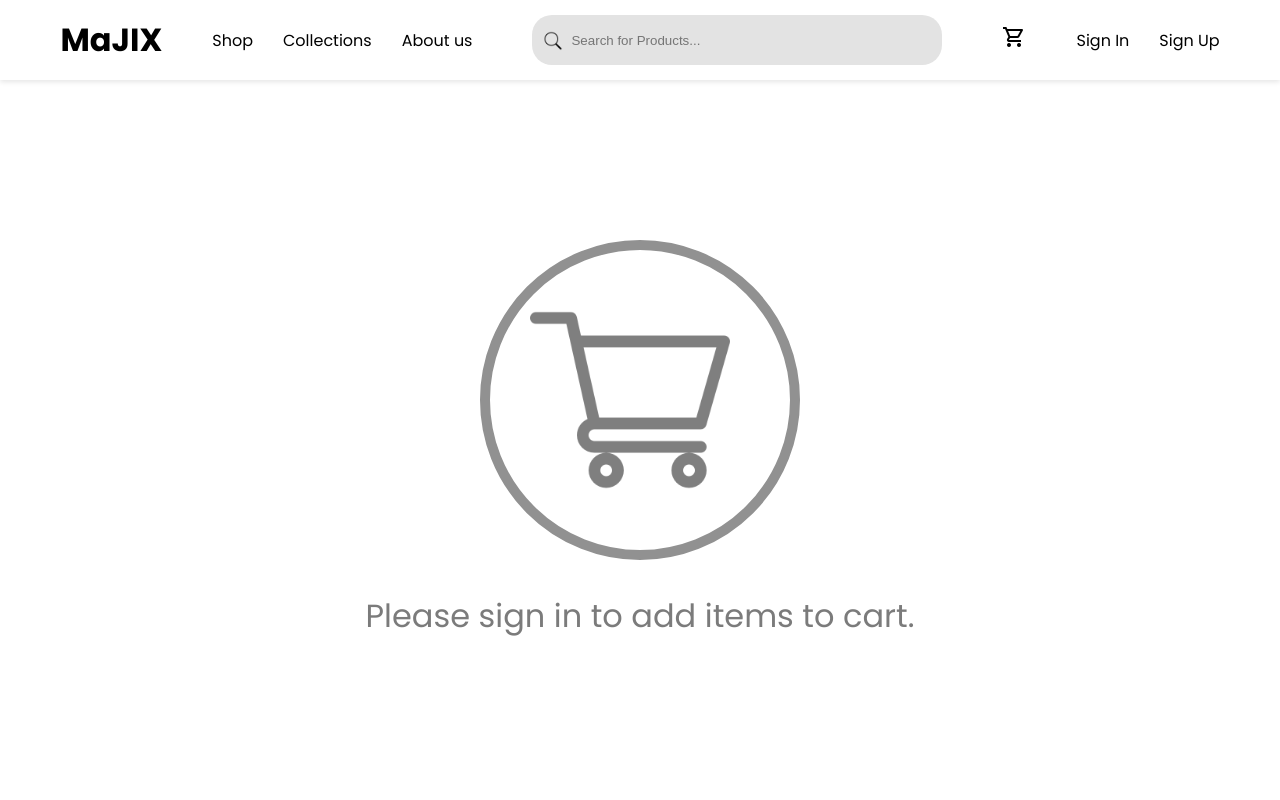
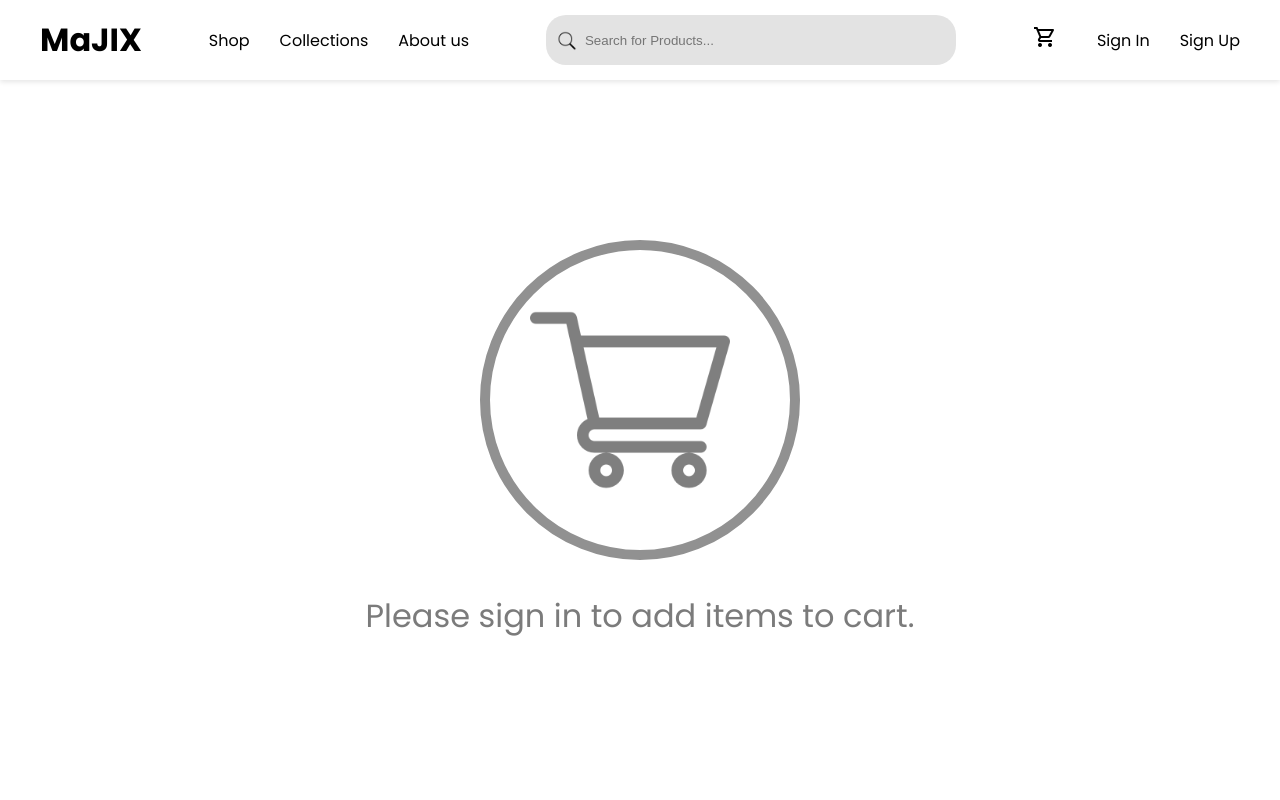
Before and after one commit to KennyDevz/MaJIX-Web-App, a React (Create React App) app in the folder frontend/: page /Cart in a window 1280 px wide. Shown: the top 800 px of the page. Built offline with nearby package versions, Linux system fonts and the light colour scheme.

Commit message:
frontend feature(nav_bar): modify navbar spacing

```diff
--- a/frontend/src/components/cart/cart_item.js
+++ b/frontend/src/components/cart/cart_item.js
@@ -87,11 +87,10 @@ export default function CartItem(props) {
           </CardContent>
           <Box sx={{ display: 'flex', flexDirection: 'column', alignItems: 'flex-end', justifyContent: 'space-between', height: '124px', pr: 1 }}>
             {/* Remove button at the top */}
-            <Button variant="text" sx={{ textTransform: 'none', color: 'text.primary', alignSelf: 'flex-end' , marginBottom:'20px'}}>
-              <IconButton size="small">
+              <IconButton size="small" variant="text" sx={{ textTransform: 'none', color: 'text.primary', alignSelf: 'flex-end' , marginBottom:'20px'}}>
                 <DeleteIcon sx={{ color: 'red' }} />
               </IconButton>
-            </Button>
+
             {/* Add/Subtract controls at the bottom */}
             <Box sx={{ display: 'flex', alignItems: 'center', gap: 1 , border:'1px', padding:'1px 8px', borderRadius:'15px', backgroundColor:'#F0F0F0'}}>
               <IconButton size="small" onClick={handleRemove}>
--- a/frontend/src/components/nav_bar.js
+++ b/frontend/src/components/nav_bar.js
@@ -6,7 +6,7 @@ import { UserContext } from "../context/UserContext"
 import { useContext, useEffect, useState } from "react"
 import SignInForm from "../components/user/sign_in_form"
 
-
+// version 2
 function NavBar(){
     const { user, setUser } = useContext(UserContext);
     const [showDropDown, setShowDropDown] = useState(false)
@@ -32,6 +32,8 @@ function NavBar(){
 
 
              <SearchBar/>
+
+            <div className="user">
             <Link to="/Cart" className="route-link">
                 <img src={CartIcon} alt="cart-icon"/>
             </Link>
@@ -55,7 +57,6 @@ function NavBar(){
                     <Link to="/Profile" className="route-link">Profile</Link>
                 </div>
                 )}
-
                 </div>
                 ):(
                 <ul className="user-links">
@@ -64,7 +65,7 @@ function NavBar(){
                 </ul>
 
             )}
-
+            </div>
 
             {showSignIn && (<SignInForm onClose={closeSignIn}/>)}
 
--- a/frontend/src/pages/cart.js
+++ b/frontend/src/pages/cart.js
@@ -44,7 +44,7 @@ export default function Cart() {
   if (loading) return <p>Loading cart...</p>;
   if (error) return <p>Error: {error}</p>;
 
-  return (<div style={{height: `calc(100vh - 80px)`,}}>
+  return (<div style={{height: `calc(100vh - 80px)`,overflowY:'auto'}}>
     {/* // Main Page Wrapper:
     // Added this Box to control the side padding to match checkout.js */}
     { !user ? (
@@ -80,7 +80,7 @@ export default function Cart() {
             }}
           >
             {/* This Box will contain the list of cart items */}
-            <Box sx={{ flex: 2, display: 'flex', flexDirection: 'column', gap: 2, width: '100%' }}>
+            <Box sx={{ flex: 2, display: 'flex', flexDirection: 'column', width: '100%'}}>
               {/* You would .map() over real cart items here */}
               {cartItems.length === 0 ? (
                 <p>Cart is empty</p>
@@ -94,7 +94,7 @@ export default function Cart() {
             </Box>
 
             {/* This Box wraps the order summary */}
-            <Box sx={{ flex: 1, width: '100%', maxWidth: { xs: '100%', md: '400px' }, position: 'sticky', top: '100px' }}>
+            <Box sx={{ flex: 1, width: '100%', maxWidth: { xs: '100%', md: '400px' }, top: '100px' }}>
               <OrderSummary
                 buttonText="Go to Checkout"
                 onButtonClick={handleCheckoutClick}
--- a/frontend/src/styles/nav_bar.css
+++ b/frontend/src/styles/nav_bar.css
@@ -16,11 +16,22 @@
   background-color: white;
   z-index: 1000;
   display: flex;
-  justify-content: center;
+  justify-content: space-between;
   align-items: center;
   gap: 10px;
   padding: 0 40px;
   box-shadow: 0 2px 5px rgba(0, 0, 0, 0.1);
+}
+
+.user{
+    display: flex;
+    flex-direction: row;
+    justify-content: center;
+    align-items: center;
+}
+
+.user .route-link{
+    margin: 0;
 }
 
 .nav-links{
```
Lines whose indentation alone changed are shown as unchanged.
